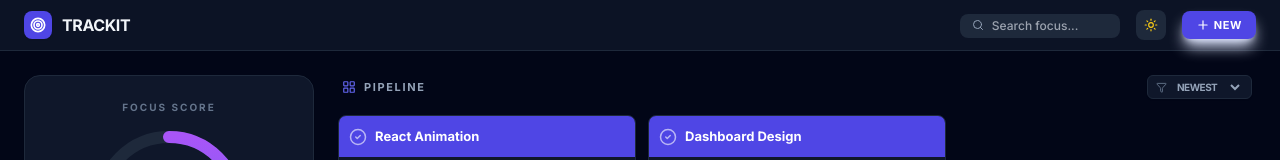
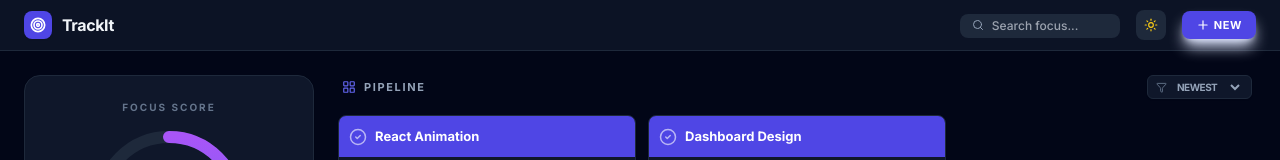
Before and after one commit to ankit0318/tracker, a React (Vite) app: page / in a window 1280 px wide. Shown: the top 160 px of the page. Built offline with nearby package versions, Linux system fonts and the light colour scheme; no server answers.

Commit message:
feat: Refine header font weight
Removes the 'uppercase' style from the 'TrackIt' header title to improve readability and align with the application's overall design aesthetic.

```diff
--- a/App.tsx
+++ b/App.tsx
@@ -178,7 +178,7 @@ const App: React.FC = () => {
             <div className="w-7 h-7 bg-indigo-600 rounded-lg flex items-center justify-center text-white shadow-sm">
               <Target size={16} strokeWidth={2.5} />
             </div>
-            <h1 className="text-base font-black tracking-tight uppercase">TrackIt</h1>
+            <h1 className="text-base font-black tracking-tight ">TrackIt</h1>
           </div>
 
           <div className="flex items-center gap-4">
```
